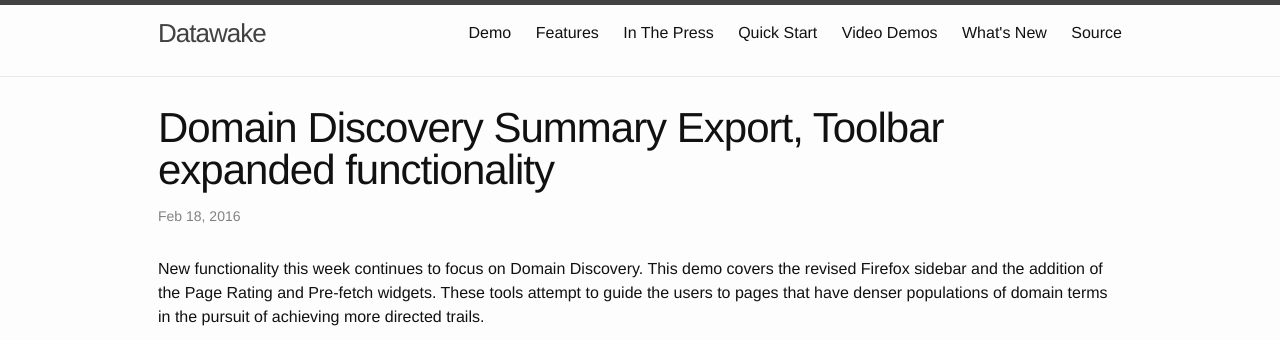
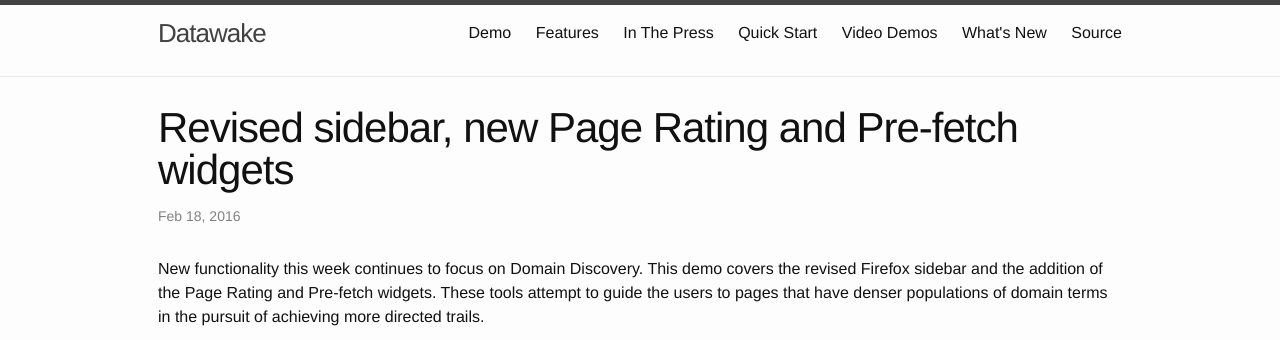
Before and after one commit to Sotera/Datawake, a Jekyll site: the page built from _posts/2016-02-18-newFeatures.md, in a window 1280 px wide, cut to the strip 0-340 px from the top of the page. Built offline with Jekyll 4.4.1, drawn with Linux system fonts in a browser that asks for light colours.

Commit message:
update url and title

```diff
--- a/_posts/2016-02-18-newFeatures.md
+++ b/_posts/2016-02-18-newFeatures.md
@@ -1,8 +1,8 @@
 ---
 layout: post
-title: Domain Discovery Summary Export, Toolbar expanded functionality
+title: Revised sidebar, new Page Rating and Pre-fetch widgets
 ---
 
 New functionality this week continues to focus on Domain Discovery. This demo covers the revised Firefox sidebar and the addition of the Page Rating and Pre-fetch widgets. These tools attempt to guide the users to pages that have denser populations of domain terms in the pursuit of achieving more directed trails.
 
-<iframe src="https://youtu.be/fhDamGWTElM" width="665" height="500" allowfullscreen="" frameborder="0"></iframe>
+<iframe src="https://www.youtube.com/embed/fhDamGWTElM" width="665" height="500" allowfullscreen="" frameborder="0"></iframe>
```
